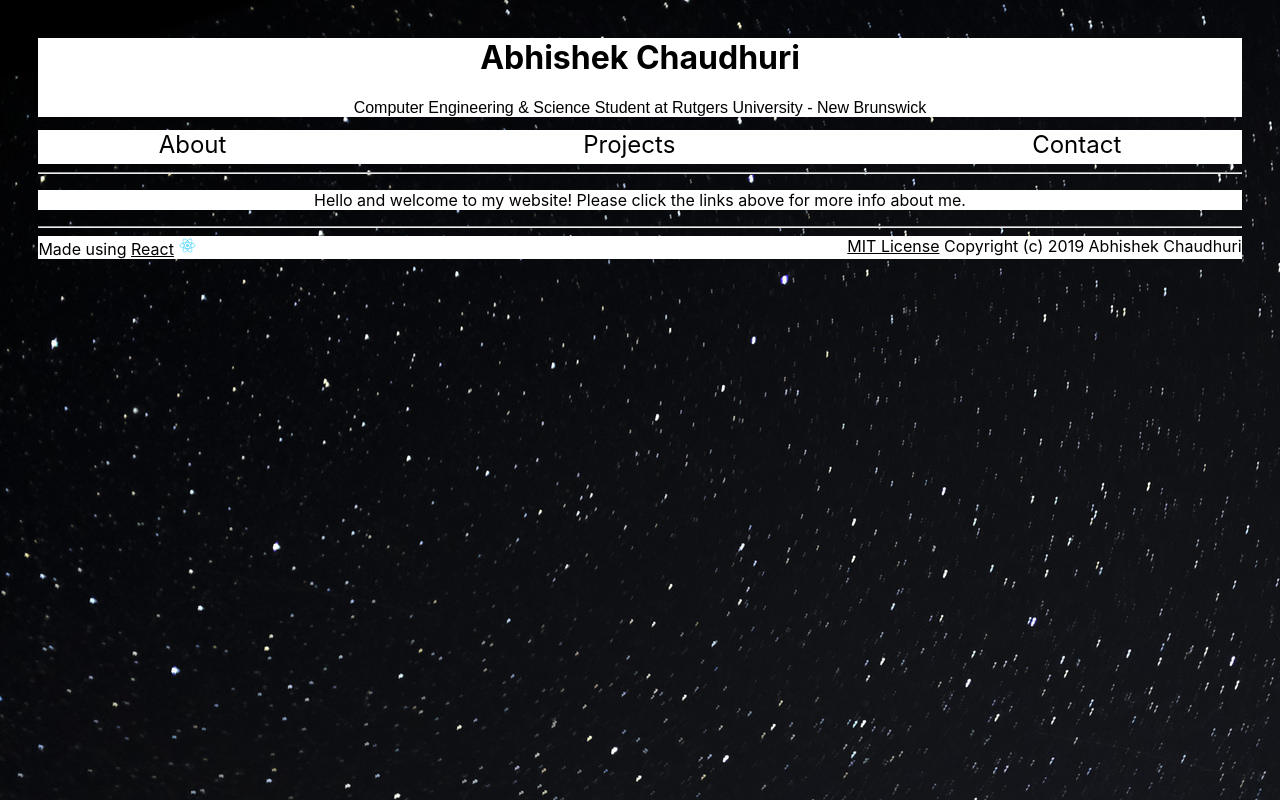
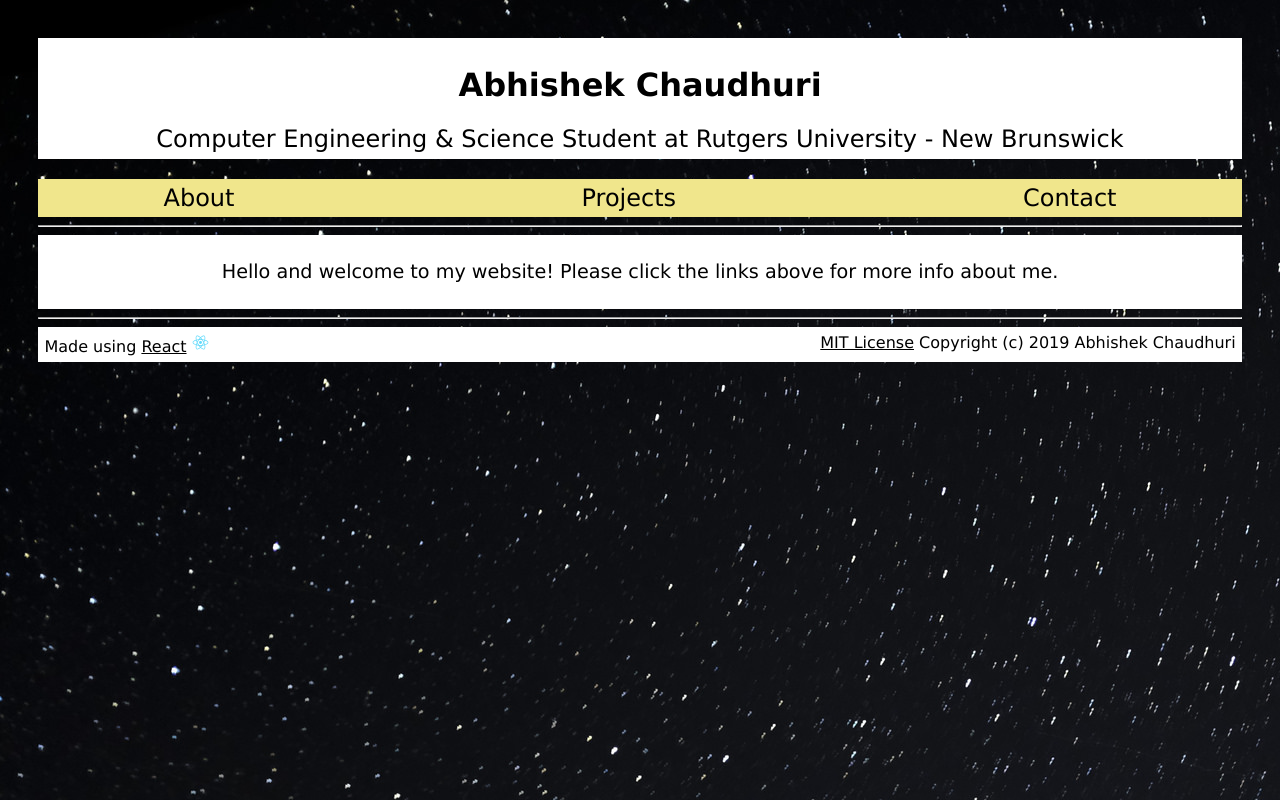
Before and after one commit to Abhiek187/abhiek187.github.io, a React (Create React App) app: page / in a window 1280 px wide. Built offline with nearby package versions, Linux system fonts and the light colour scheme.

Commit message:
Polish site styles

```diff
--- a/src/About.js
+++ b/src/About.js
@@ -18,9 +18,11 @@ class About extends Component {
 		return (
       <main className="about">
         <h3 className="about-heading" tabIndex={0}>About</h3>
-        <img className="about-headshot" tabIndex={0}
-          src="/img/Headshot.png" alt="Headshot of Abhishek"/>
-        <p className="about-bio" tabIndex={0}>{bio}</p>
+        <div className="about-container">
+          <img className="about-headshot" tabIndex={0}
+            src="/img/Headshot.png" alt="Headshot of Abhishek"/>
+          <p className="about-bio" tabIndex={0}>{bio}</p>
+        </div>
       </main>
 		);
 	}
--- a/src/App.css
+++ b/src/App.css
@@ -1,6 +1,7 @@
 /* General styles */
 body {
   background-image: url('Stars.jpg');
+  font-family: Verdana, Courier New, Arial, Sans-serif; /* Font that distinguishes 1ijlIJ5SoO0 */
 }
 
 a {
@@ -12,26 +13,31 @@ a {
   margin: 3%;
 }
 
-.heading,
-.links,
+header,
+nav,
 main,
-.foot {
+footer {
   background-color: white;
+  padding: 0.5%; /* Create space between words and white rectangles */
 }
 
 /* Heading */
-.heading-name {
-  font: Arial, Sans-serif;
+.heading {
+  padding-bottom: 0;
 }
 
 .heading-headline {
-  font: normal 1em Arial, Sans-serif;
+  font-weight: normal; /* Remove bold */
+  font-size: 1.5em;
+  padding-bottom: 0.5%;
 }
 
 /* Nav */
 .links {
   font-size: 1.5em;
+  padding-top: 5px;
   padding-bottom: 5px;
+  background-color: khaki;
 }
 
 .links a {
@@ -73,24 +79,58 @@ main,
   margin-right: 10%;
 }
 
+@media screen and (max-width: 400px) {
+  .links-about {
+    margin-left: 5%;
+  }
+
+  .links-contact {
+    margin-right: 5%;
+  }
+}
+
+/* Home & Error */
+.home-info,
+.error-message {
+  font-size: 1.2em;
+}
+
+.error-message {
+  color: crimson;
+}
+
 /* About section */
+.about-container {
+  display: flex;
+  flex-wrap: wrap;
+}
+
 .about-headshot {
   /*transform: rotate(90deg);
   width: 50%;
   max-width: 300px;
   height: auto;*/
-  max-height: 100px;
-  float: left;
+  /*width: 50%;*/
+  /*height: auto;*/
+  max-height: 175px;
+  /*float: left;*/
   border-radius: 100%;
+  margin: auto;
 }
 
 .about-bio {
-  margin: 3em 0;
+  width: 70%;
+}
+
+@media screen and (max-width: 500px) {
+  .about-bio {
+    width: 100%;
+  }
 }
 
 /* Projects section */
 .projects-list {
-  padding: 0;
+  padding: 0 5%;
   display: flex; /* List all projects as cards */
   flex-wrap: wrap;
 }
@@ -101,6 +141,8 @@ main,
   border-radius: 10%;
   margin: 3% auto; /* Centers cards among each other */
   width: 40%;
+  padding-left: 1%;
+  padding-right: 1%;
 }
 
 @media screen and (max-width: 600px) {
--- a/src/Projects.js
+++ b/src/Projects.js
@@ -37,6 +37,7 @@ class Projects extends Component {
             </li>
           ))}
         </ul>
+        <p className="projects-addendum" tabIndex={0}>...And much more on GitHub!</p>
       </main>
 		);
 	}
--- a/src/projects.json
+++ b/src/projects.json
@@ -3,7 +3,7 @@
     "id": "captain-conundrum",
     "name": "Captain Conundrum",
     "image": "/img/App Icon.png",
-    "about": "iOS game created at Make School Summer Academy in just 8 weeks. It is a top-down space shooter designed around the GameKit library in Swift. The game features motion controls, a high and low score system, power-ups, and various customization options.",
+    "about": "An iOS game created at Make School Summer Academy in just 8 weeks. It is a top-down space shooter designed around the GameKit library in Swift. The game features motion controls, a high and low score system, power-ups, and various customization options.",
     "technology": [
       "Swift",
       "GameKit"
@@ -15,7 +15,7 @@
     "id": "giphy-gif-search",
     "name": "Giphy GIF Search",
     "image": "/img/GIF Search.gif",
-    "about": "A search engine for GIFs powered by the Giphy API and runs on a node.js server",
+    "about": "A search engine for GIFs powered by the Giphy API and running on a node.js server. Created at a local hackathon at Rutgers.",
     "technology": [
       "Giphy",
       "node.js",
```
